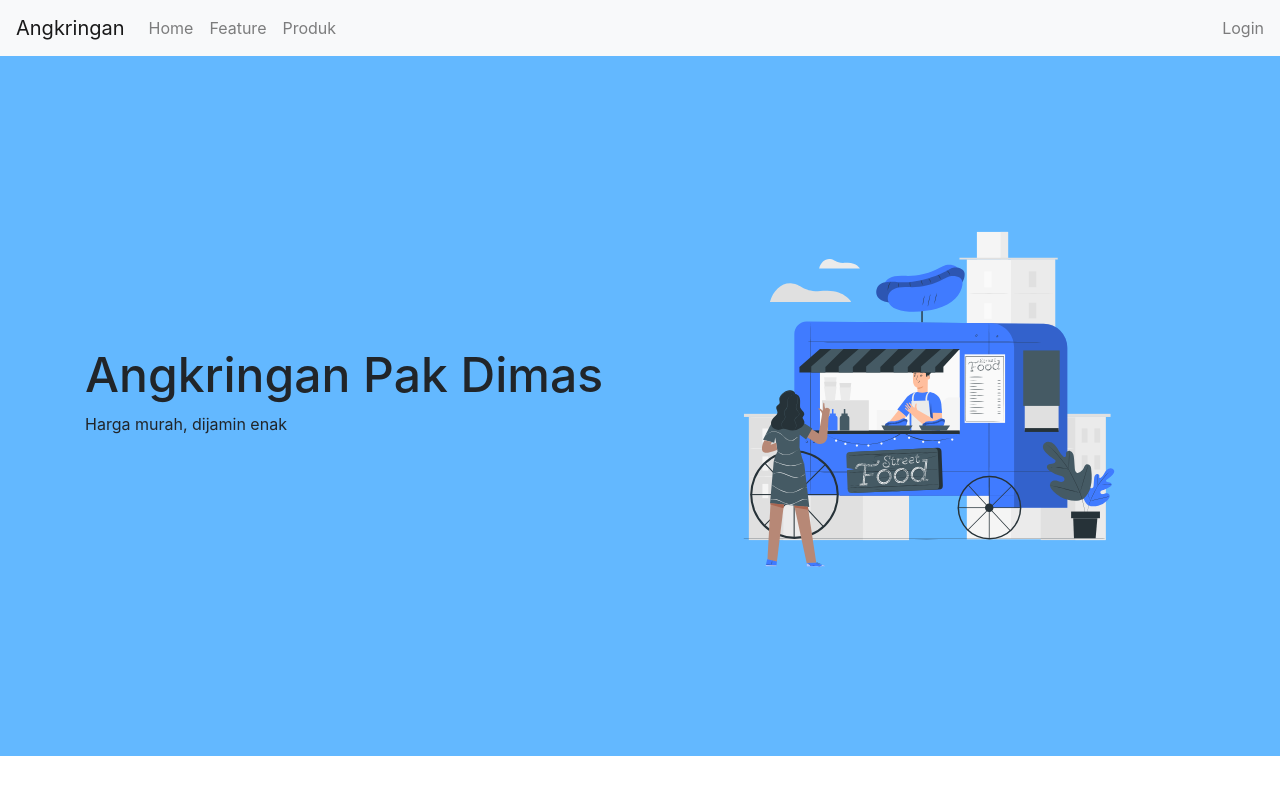
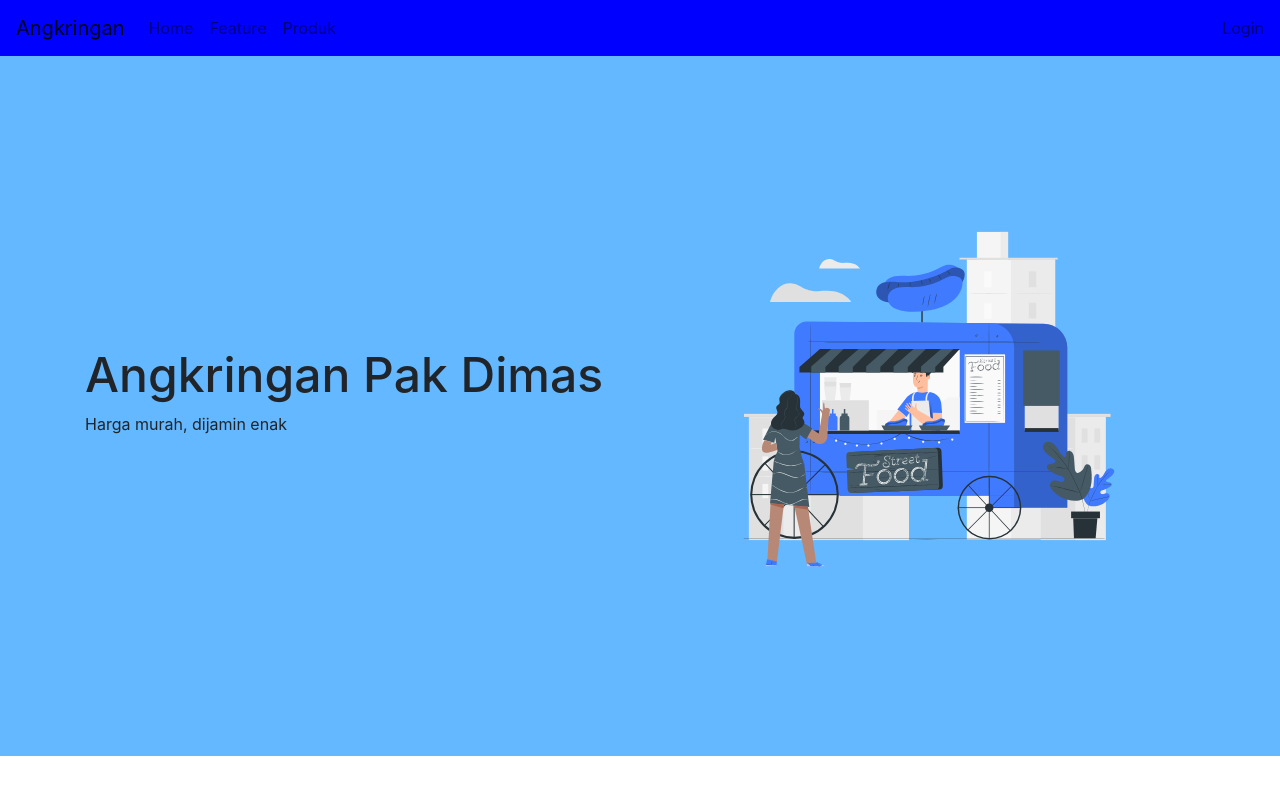
Before and after one commit to sidiqal/angkringan-frontend, a plain HTML site: page index.html in a window 1280 px wide. Shown: the top 800 px of the page. Drawn offline with Linux system fonts and the light colour scheme.

Commit message:
navbar color

```diff
--- a/assets/style.css
+++ b/assets/style.css
@@ -8,6 +8,11 @@
         display: block !important;
     }
 }
+
+#navbar {
+  background-color: blue; /* edit warna navbar disini */
+}
+
 
 .login__link {
     color: rgba(0, 0, 0, .5);
--- a/index.html
+++ b/index.html
@@ -11,7 +11,7 @@
 
 <body>
     <section id="navbar">
-        <nav class="navbar navbar-expand-sm navbar-light bg-light">
+        <nav class="navbar navbar-expand-sm navbar-light"> <!--class bg-light dihapus-->
             <ul class="navbar-nav mr-auto">
                 <a href="" class="navbar-brand">Angkringan</a>
                 <li class="nav-item">
```
